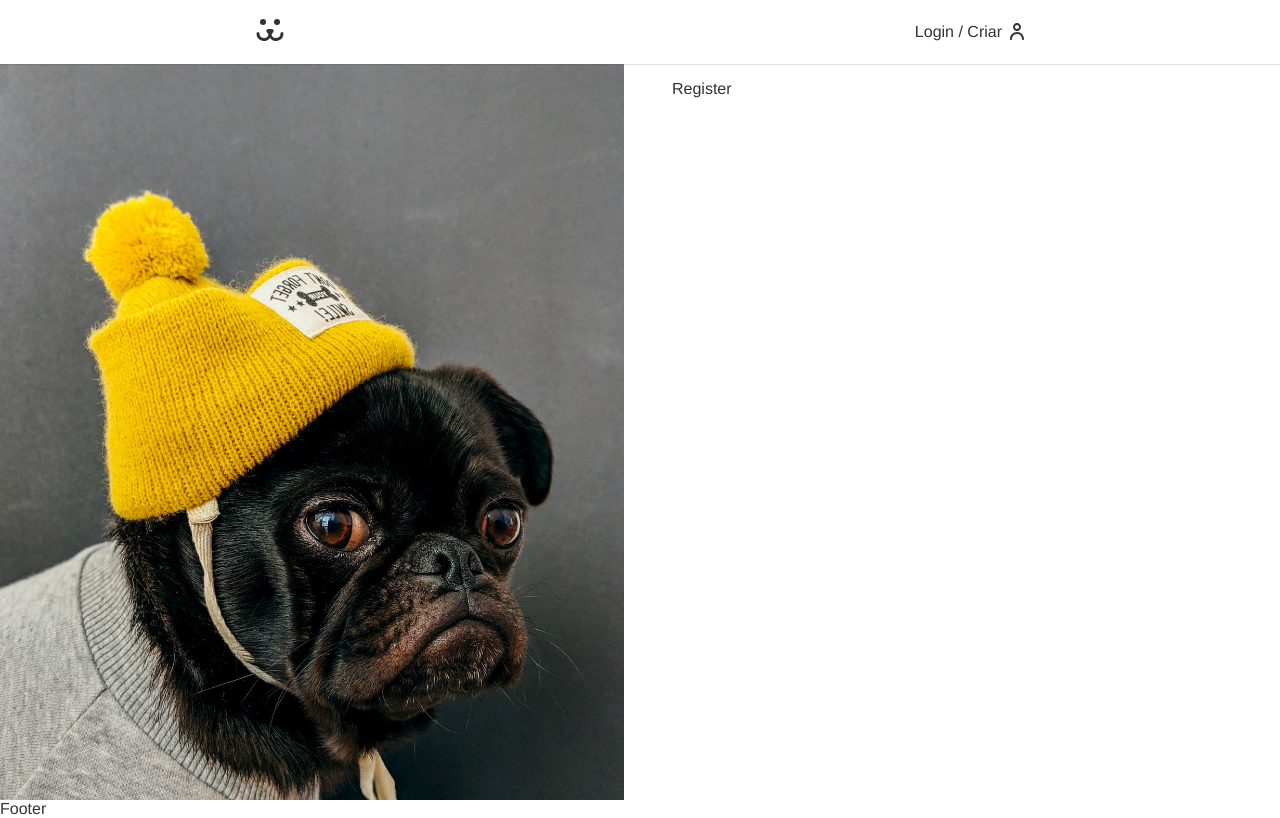
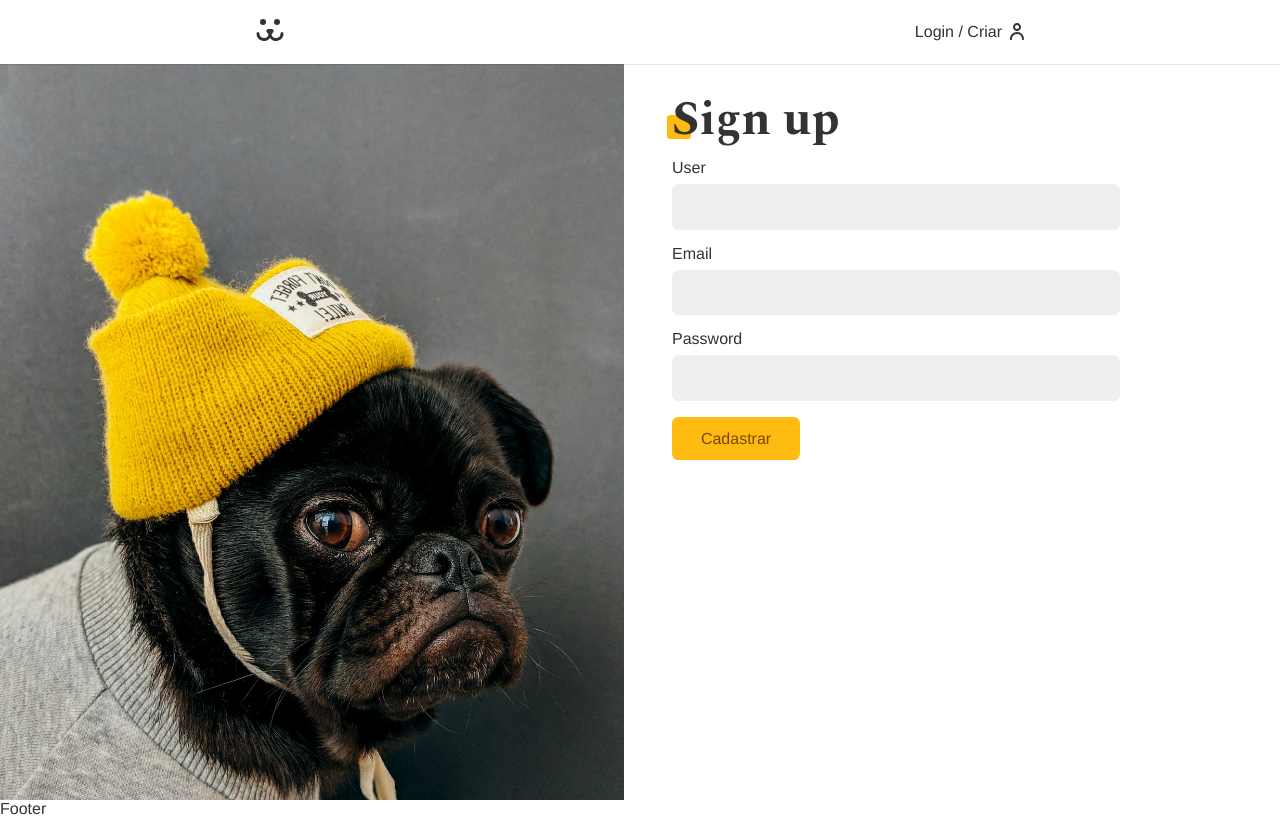
Before and after one commit to erick-ol/dogs-social-network, a React (Create React App) app: page /login/create in a window 1280 px wide. Built offline with nearby package versions, Linux system fonts and the light colour scheme.

Commit message:
Sign up page

```diff
--- a/src/Components/Login/LoginCreate.js
+++ b/src/Components/Login/LoginCreate.js
@@ -1,7 +1,39 @@
 import React from 'react';
+import Input from '../Forms/Input';
+import Button from '../Forms/Button';
+import useForm from '../../Hooks/useForm';
+import { USER_POST } from '../../api';
+import { UserContext } from '../../Context/UserContext';
 
 const LoginCreate = () => {
-  return <div>Register</div>;
+  const username = useForm();
+  const email = useForm('email');
+  const password = useForm();
+
+  const { userLogin } = React.useContext(UserContext);
+
+  const handleSubmit = async (event) => {
+    event.preventDefault();
+    const { url, options } = USER_POST({
+      username: username.value,
+      email: email.value,
+      password: password.value,
+    });
+    const response = await fetch(url, options);
+    if (response.ok) userLogin(username.value, password.value);
+  };
+
+  return (
+    <section className="animeLeft">
+      <h1 className="title">Sign up</h1>
+      <form onSubmit={handleSubmit}>
+        <Input label="User" type="text" name="username" {...username} />
+        <Input label="Email" type="email" name="email" {...email} />
+        <Input label="Password" type="password" name="password" {...password} />
+        <Button>Cadastrar</Button>
+      </form>
+    </section>
+  );
 };
 
 export default LoginCreate;
--- a/src/api.js
+++ b/src/api.js
@@ -36,3 +36,16 @@ export const USER_GET = (token) => {
     },
   };
 };
+
+export const USER_POST = (body) => {
+  return {
+    url: `${API_URL}/api/user`,
+    options: {
+      method: 'POST',
+      headers: {
+        'Content-Type': 'application/json',
+      },
+      body: JSON.stringify(body),
+    },
+  };
+};
```
